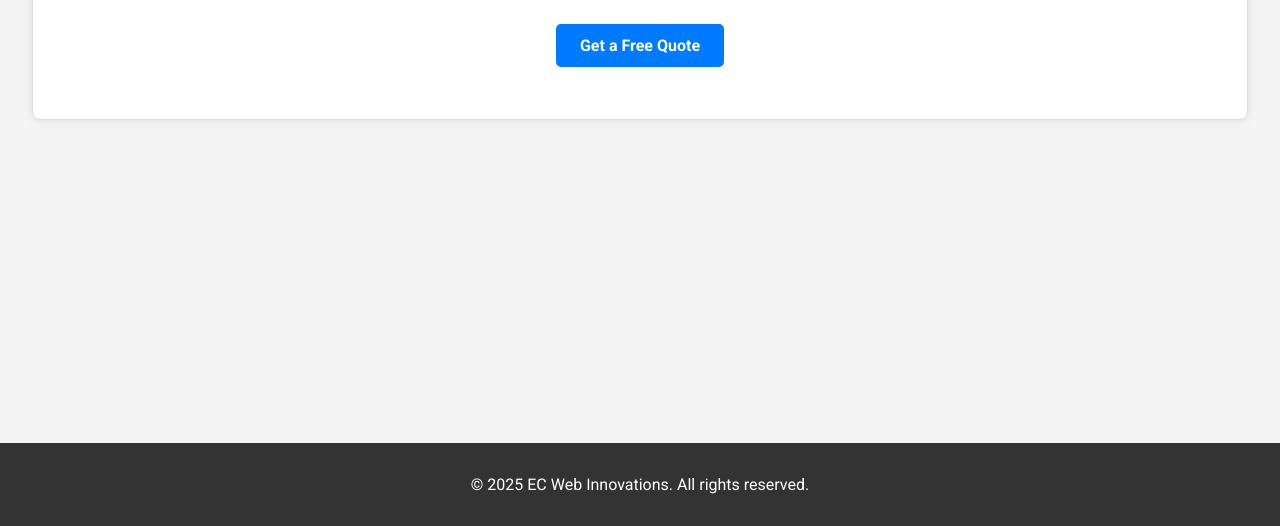
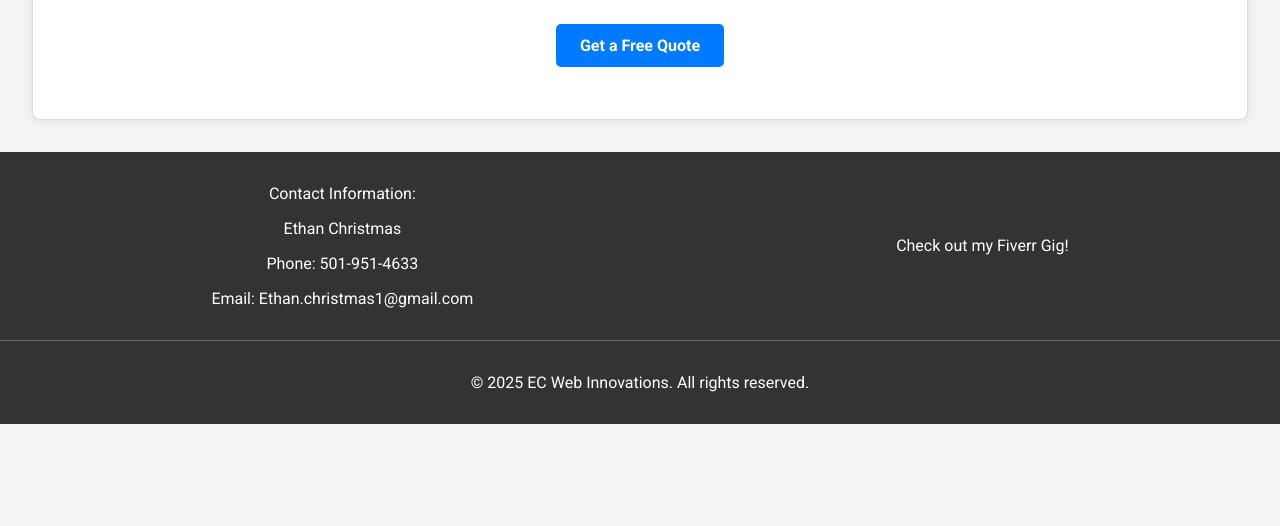
Before and after one commit to echristmas6/ecwebinnovations, a plain HTML site: page index.html in a window 1280 px wide. Shown: the part 274-800 px from the top of the page. Drawn offline with Linux system fonts and the light colour scheme.

Commit message:
Update index.html
Added my contact/gig information

```diff
--- a/index.html
+++ b/index.html
@@ -87,9 +87,29 @@
             color: #fff;
             text-align: center;
             padding: 1em 0;
-            position: fixed;
-            bottom: 0;
             width: 100%;
+            margin-top: 2em;
+        }
+
+        .footer-content {
+            display: flex;
+            justify-content: space-around;
+            align-items: center;
+            padding-bottom: 1em; /* Add padding to separate from copyright */
+        }
+
+        .footer-content p, .footer-content a {
+            color: #fff;
+            text-decoration: none;
+        }
+
+        .footer-content a:hover {
+            text-decoration: underline;
+        }
+
+        .copyright {
+            padding-top: 1em;
+            border-top: 1px solid #666;
         }
     </style>
 </head>
@@ -113,7 +133,20 @@
     </section>
 
     <footer>
-        <p>© 2025 EC Web Innovations. All rights reserved.</p>
+        <div class="footer-content">
+            <div>
+                <p>Contact Information:</p>
+                <p>Ethan Christmas</p>
+                <p>Phone: 501-951-4633</p>
+                <p>Email: <a href="mailto:Ethan.christmas1@gmail.com">Ethan.christmas1@gmail.com</a></p>
+            </div>
+            <div>
+                <a href="https://www.fiverr.com/s/2KZLoye" target="_blank">Check out my Fiverr Gig!</a>
+            </div>
+        </div>
+        <div class="copyright">
+            <p>© 2025 EC Web Innovations. All rights reserved.</p>
+        </div>
     </footer>
 </body>
 </html>
```
